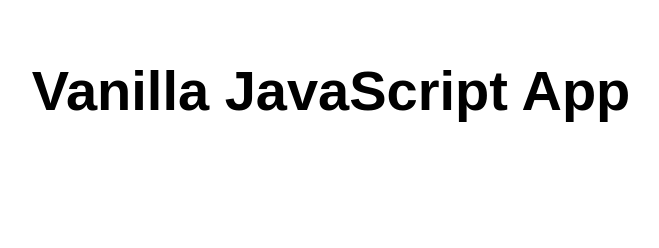
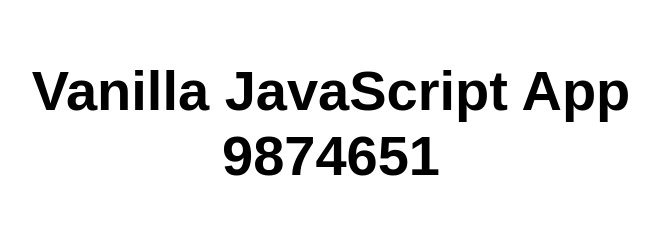
Before and after one commit to avi4tech/my-first-static-web-app, a website: page src/index.html in a window 1280 px wide. Shown: the whole page, without its empty margins (309-968 px from the left). Drawn offline with Linux system fonts and the light colour scheme.

Commit message:
Update index.html

```diff
--- a/src/index.html
+++ b/src/index.html
@@ -10,7 +10,7 @@
 
 <body>
   <main>
-    <h1>Vanilla JavaScript App</h1>
+    <h1>Vanilla JavaScript App 9874651</h1>
   </main>
 </body>
 
```
